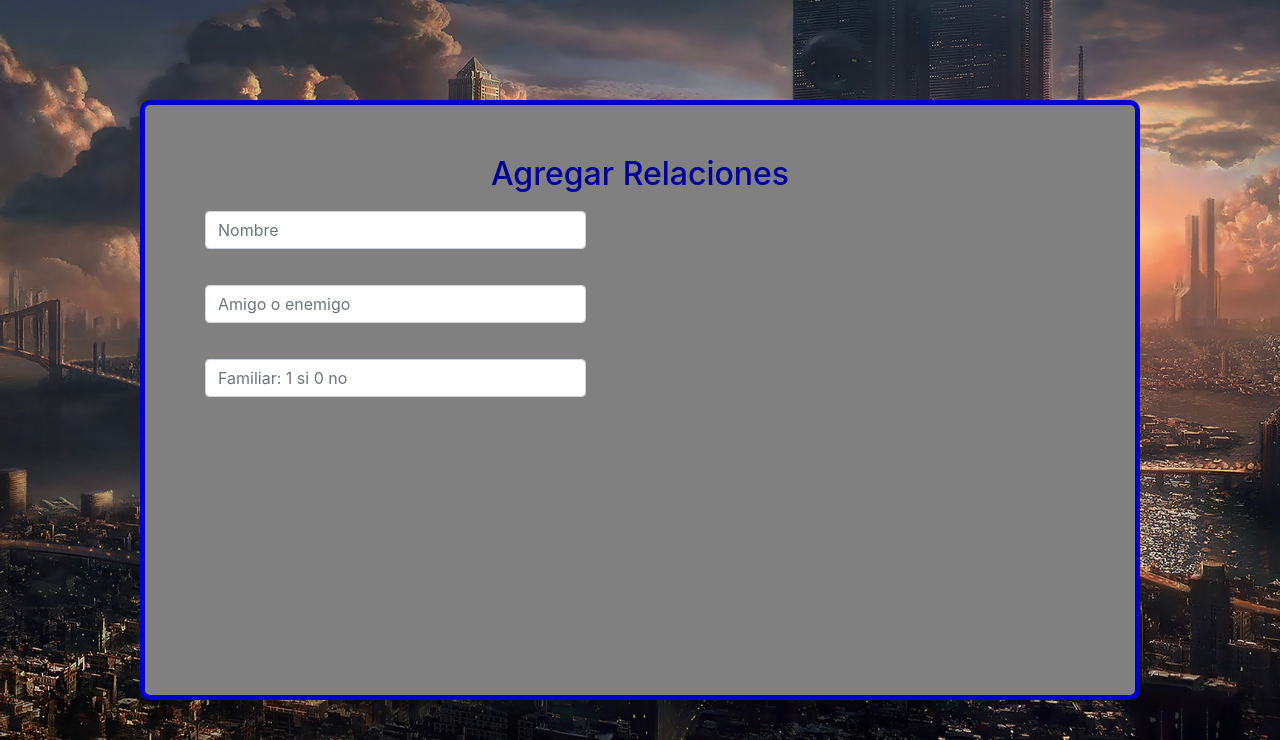
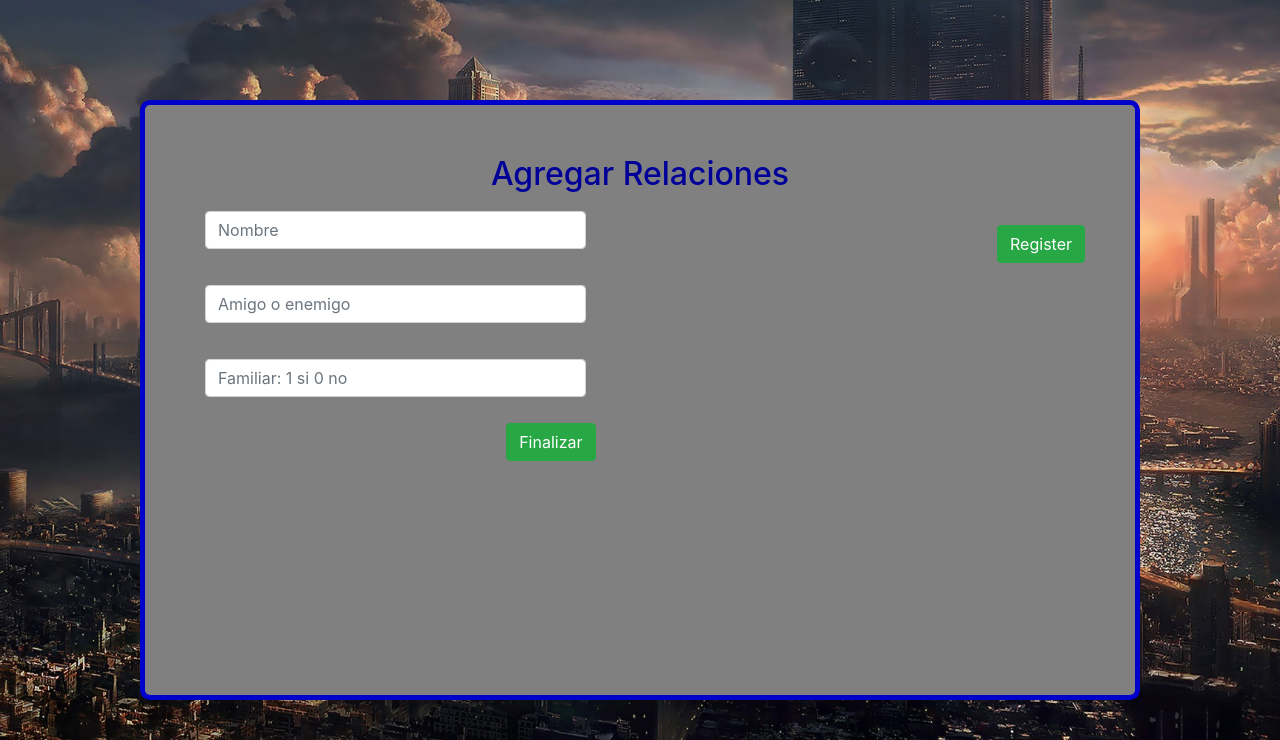
Before and after one commit to adnavarro/ProjectMarvel, a Django app: page /regRel/ in a window 1280 px wide. Shown: the top 740 px of the page. Run offline with Django 3.2, Linux system fonts and the light colour scheme; some libraries are stand-ins or nearby versions.

Commit message:
AHHHHHH TODAVIA NO FUNCIONA

```diff
--- a/marvel/templates/marvel/registroRel.html
+++ b/marvel/templates/marvel/registroRel.html
@@ -23,6 +23,15 @@
               <div class="form-group">
                   <input type="number" name="familia" class="form-control" id="pwd" placeholder="Familiar: 1 si 0 no">
               </div>
+              <div class="botton_register">
+                <button type="submit" class="btn btn-success" id="Register" href="http://127.0.0.1:8000">Finalizar</button>
+            </div>
+            </div>
+            <div class="right">
+                <br/>
+                <div class="botton_register">
+                    <button type="submit" class="btn btn-success" id="Register">Register</button>
+                </div>
             </div>
           </form>
       </div>
```
Also changed, not shown: marvel/templatetags/save_in_database.py (+12 -17 lines).
